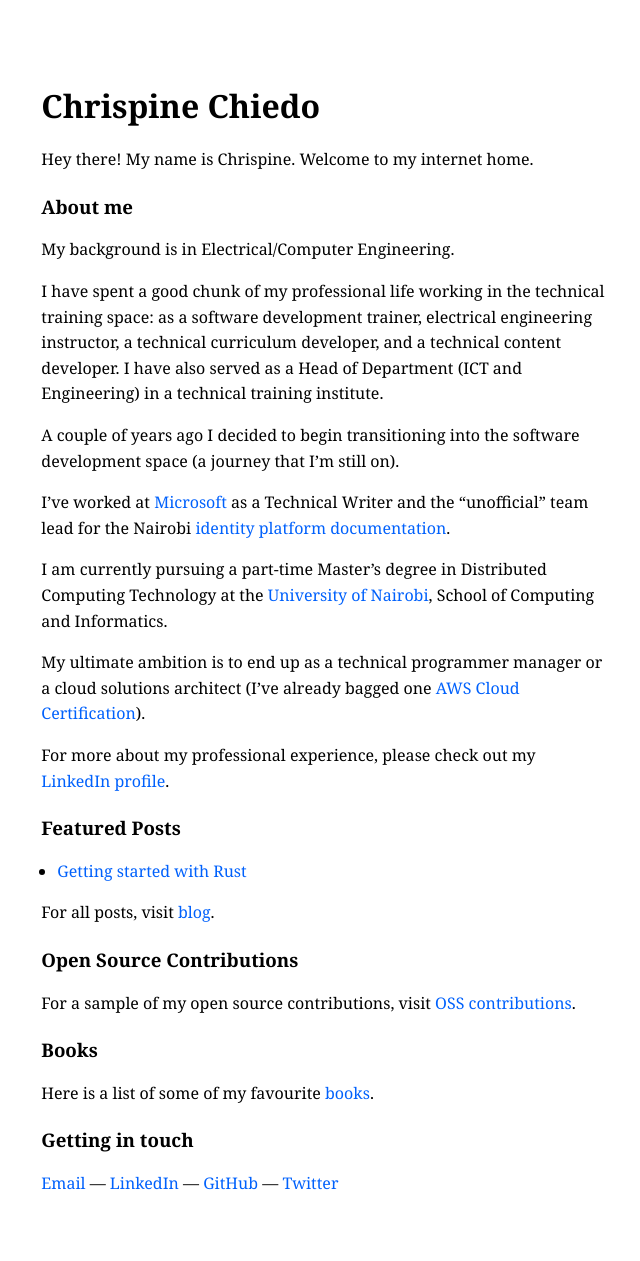
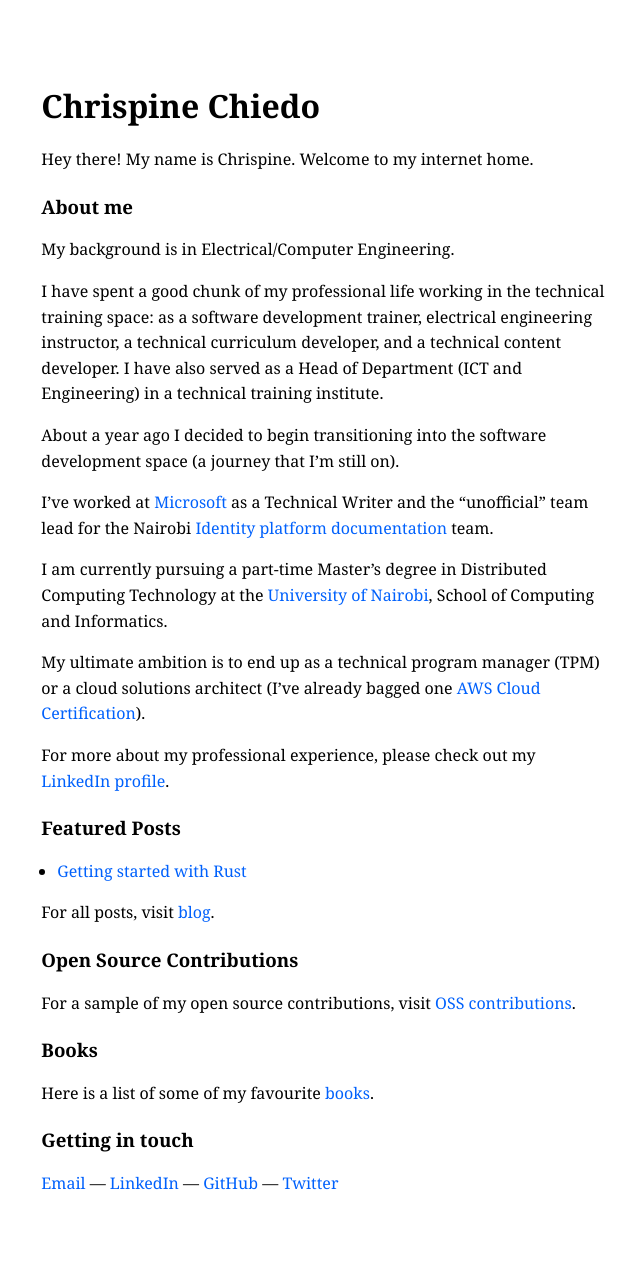
Before and after one commit to chrischiedo/chrischiedo.github.io, a Jekyll site: the page built from index.md, in a window 1280 px wide. Shown: the whole page, without its empty margins (316-956 px from the left). Built offline with Jekyll 4.4.1, drawn with Linux system fonts in a browser that asks for light colours; our own code applies the rules of GitHub Pages for plain Markdown files.

Commit message:
update 'index' page

```diff
--- a/index.md
+++ b/index.md
@@ -17,16 +17,16 @@
 development trainer, electrical engineering instructor, a technical curriculum
 developer, and a technical content developer. I have also served as a Head of Department (ICT and Engineering) in a technical training institute.
 
-A couple of years ago I decided to begin transitioning into the software development space (a journey that I'm still on).
+About a year ago I decided to begin transitioning into the software development space (a journey that I'm still on).
 
-I've worked at [Microsoft](https://www.microsoft.com/) as a Technical Writer and the "unofficial" team lead for the Nairobi [identity platform
-documentation](https://learn.microsoft.com/en-us/azure/active-directory/develop/).
+I've worked at [Microsoft](https://www.microsoft.com/) as a Technical Writer and the "unofficial" team lead for the Nairobi [Identity platform
+documentation](https://learn.microsoft.com/en-us/azure/active-directory/develop/) team.
 
 I am currently pursuing a part-time Master’s degree in Distributed Computing Technology
 at the [University of Nairobi](https://www.uonbi.ac.ke/), School of Computing
 and Informatics.
 
-My ultimate ambition is to end up as a technical programmer manager or a cloud solutions architect (I've already bagged one [AWS Cloud Certification](https://www.credly.com/badges/3f9765dc-6df8-402d-a5ee-b4d1595d5981/public_url)).
+My ultimate ambition is to end up as a technical program manager (TPM) or a cloud solutions architect (I've already bagged one [AWS Cloud Certification](https://www.credly.com/badges/3f9765dc-6df8-402d-a5ee-b4d1595d5981/public_url)).
 
 For more about my professional experience, please check out my [LinkedIn profile](https://www.linkedin.com/in/chrispinechiedo/).
 
```
